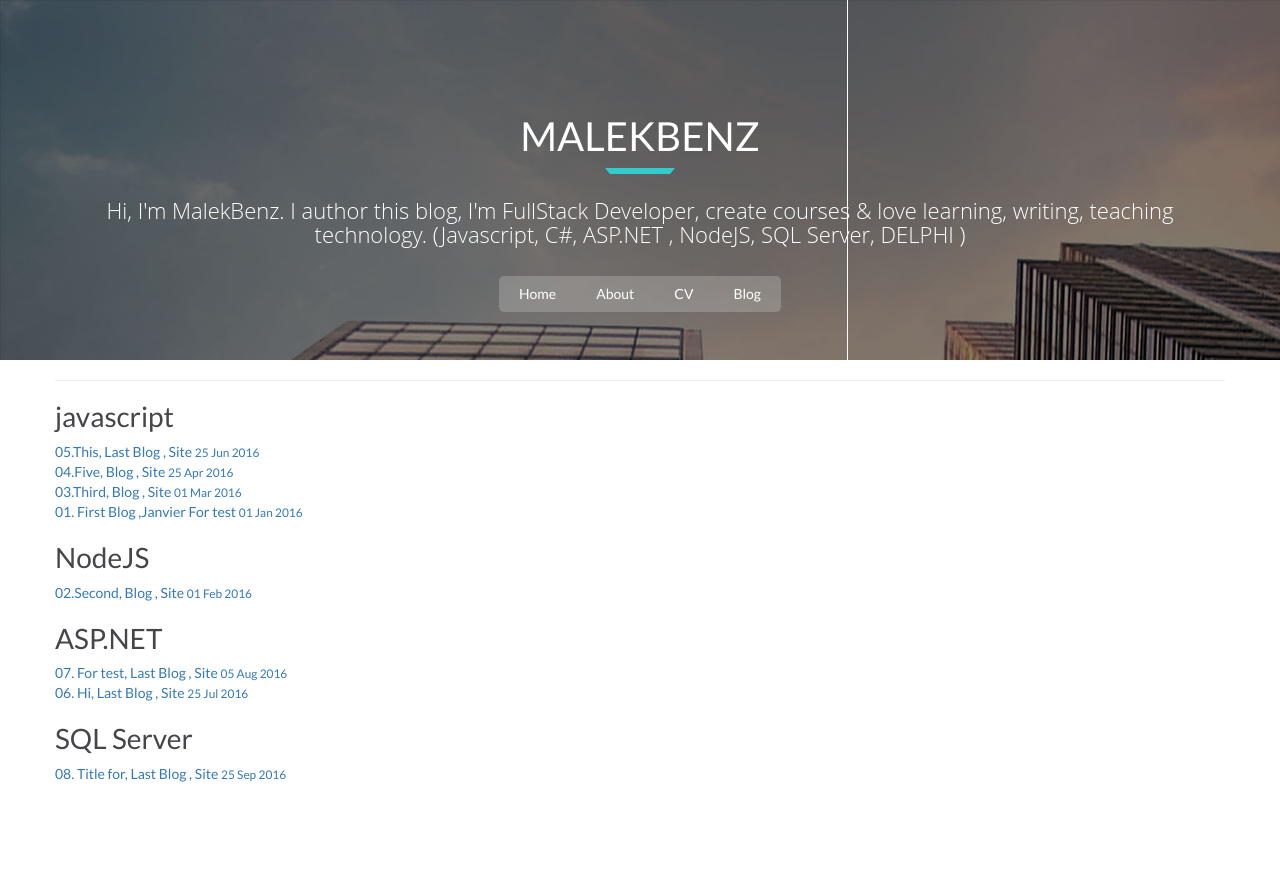
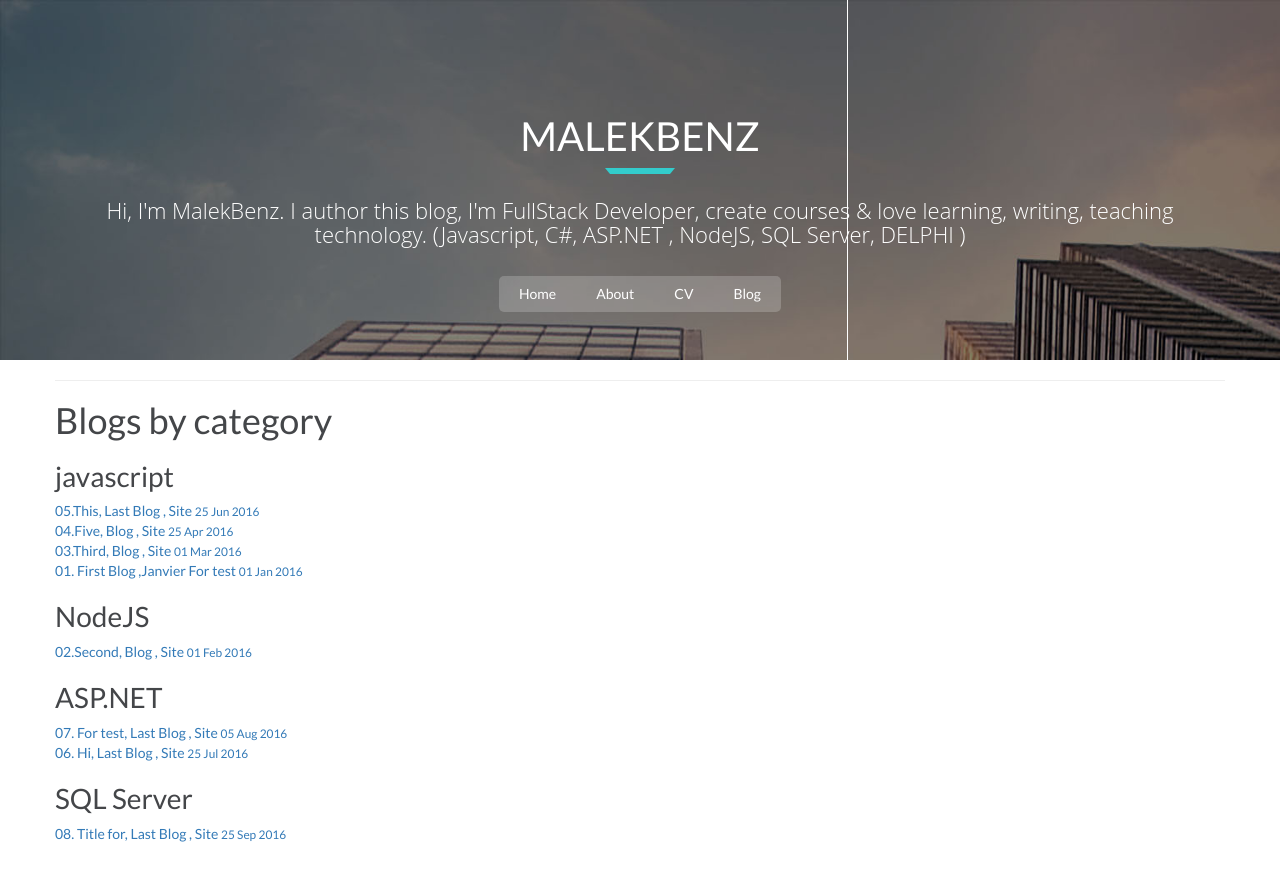
Before and after one commit to malekbenz/malekbenz, a Jekyll site: the page built from blog/categories.html, in a window 1280 px wide. Shown: the top 881 px of the page. Built offline with Jekyll 4.4.1, drawn with Linux system fonts in a browser that asks for light colours; nearby versions of some CDN libraries.

Commit message:
add categorie

```diff
--- a/blog/categories.html
+++ b/blog/categories.html
@@ -5,6 +5,7 @@ title: Categories
 
 <div class="tags-expo">
   <hr/>
+  <h1>Blogs by category</h1>
   <div class="tags-expo-section">
     {% for tag in site.categories %}
     <h2 id="{{ tag[0] | slugify }}">{{ tag[0] }}</h2>
```
